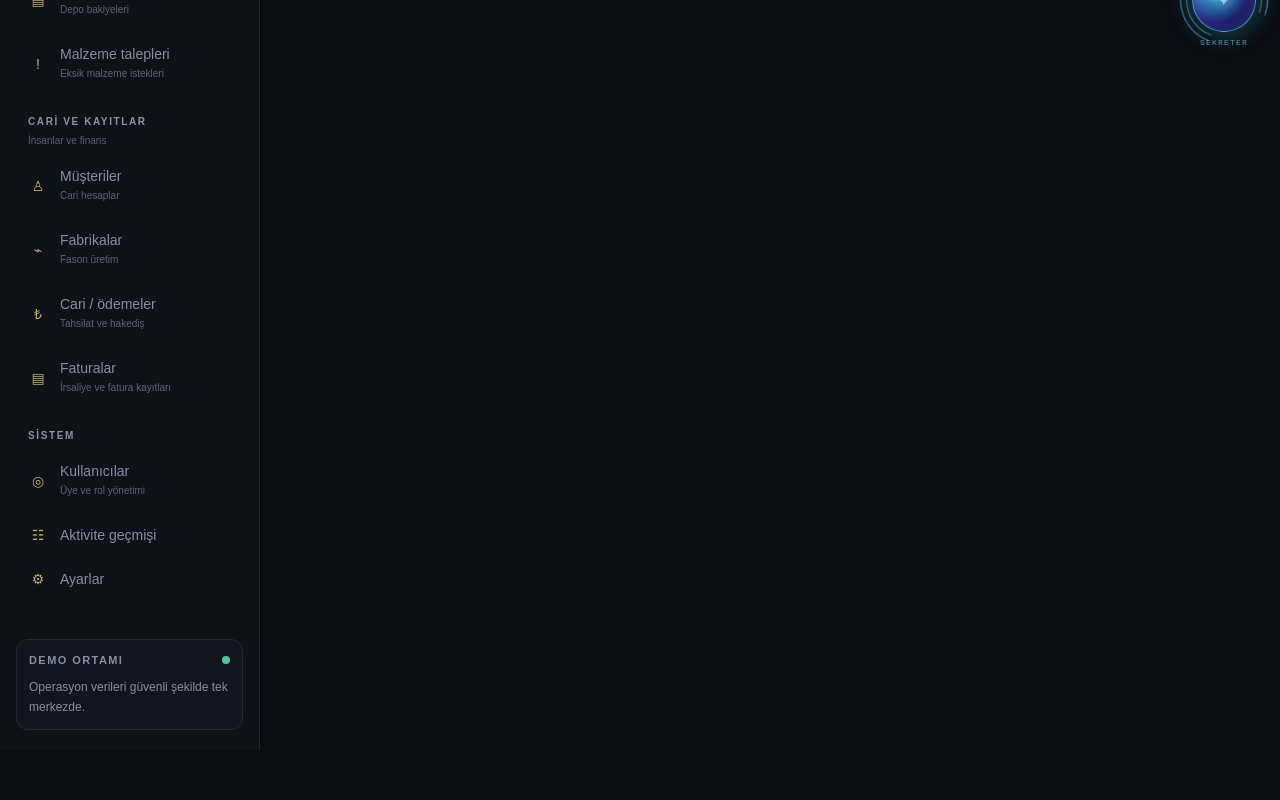
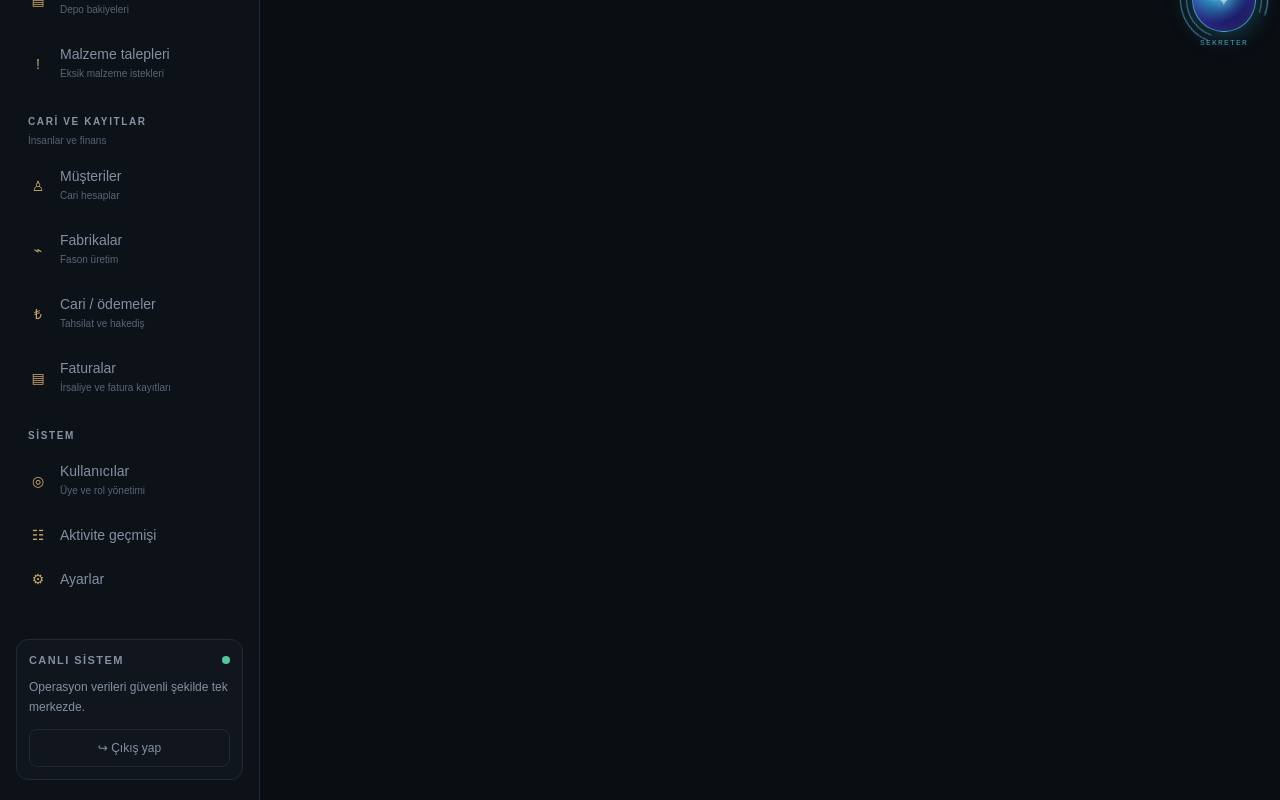
Before and after one commit to servanbrs/stoks, a Next.js app: page / in a window 1280 px wide. Shown: the part 746-1546 px from the top of the page. Before the commit the page ends 1496 px from the top, so only its background shows below. Built offline with nearby package versions, Linux system fonts and the light colour scheme.

Commit message:
feat: add logout and simplify login action

```diff
--- /dev/null
+++ b/components/logout-button.tsx
@@ -0,0 +1,9 @@
+"use client";
+
+import { useState } from "react";
+
+export function LogoutButton() {
+  const [loading, setLoading] = useState(false);
+  async function logout() { setLoading(true); await fetch("/api/auth/logout", { method: "POST" }); window.location.href = "/"; }
+  return <button type="button" onClick={() => void logout()} disabled={loading} className="mt-3 flex w-full items-center justify-center gap-2 rounded-lg border border-line px-3 py-2.5 text-xs text-muted transition hover:border-danger/50 hover:text-danger disabled:opacity-50">{loading ? "Çıkış yapılıyor..." : "↪ Çıkış yap"}</button>;
+}
--- a/components/sidebar.tsx
+++ b/components/sidebar.tsx
@@ -1,5 +1,6 @@
 import Link from "next/link";
 import { navigation } from "@/lib/navigation";
+import { LogoutButton } from "@/components/logout-button";
 
 export function Sidebar() {
   return (
@@ -14,7 +15,7 @@ export function Sidebar() {
           <div className="space-y-1">{section.items.map((item, itemIndex) => <Link key={item.href} href={item.href as never} className={itemIndex === 0 && index === 0 ? "flex items-center gap-3 rounded-lg bg-[#202735] px-3 py-2.5 text-sm font-medium text-white" : "flex items-center gap-3 rounded-lg px-3 py-2.5 text-sm text-muted transition hover:bg-[#171e29] hover:text-white"}><span className="w-5 text-center text-accent">{item.icon}</span><span className="min-w-0"><span className="block">{item.label}</span>{item.description && <span className="hidden truncate text-[10px] text-[#596575] lg:block">{item.description}</span>}</span></Link>)}</div>
         </div>)}
       </nav>
-      <div className="mt-10 rounded-xl border border-line bg-[#11161e] p-3"><div className="mb-2 flex items-center justify-between"><span className="eyebrow">Demo ortamı</span><span className="h-2 w-2 rounded-full bg-success" /></div><p className="m-0 text-xs leading-5 text-muted">Operasyon verileri güvenli şekilde tek merkezde.</p></div>
+      <div className="mt-10 rounded-xl border border-line bg-[#11161e] p-3"><div className="mb-2 flex items-center justify-between"><span className="eyebrow">Canlı sistem</span><span className="h-2 w-2 rounded-full bg-success" /></div><p className="m-0 text-xs leading-5 text-muted">Operasyon verileri güvenli şekilde tek merkezde.</p><LogoutButton /></div>
     </aside>
   );
 }
```
Also changed, not shown: app/login/login-page.tsx (+1 -1 lines).
